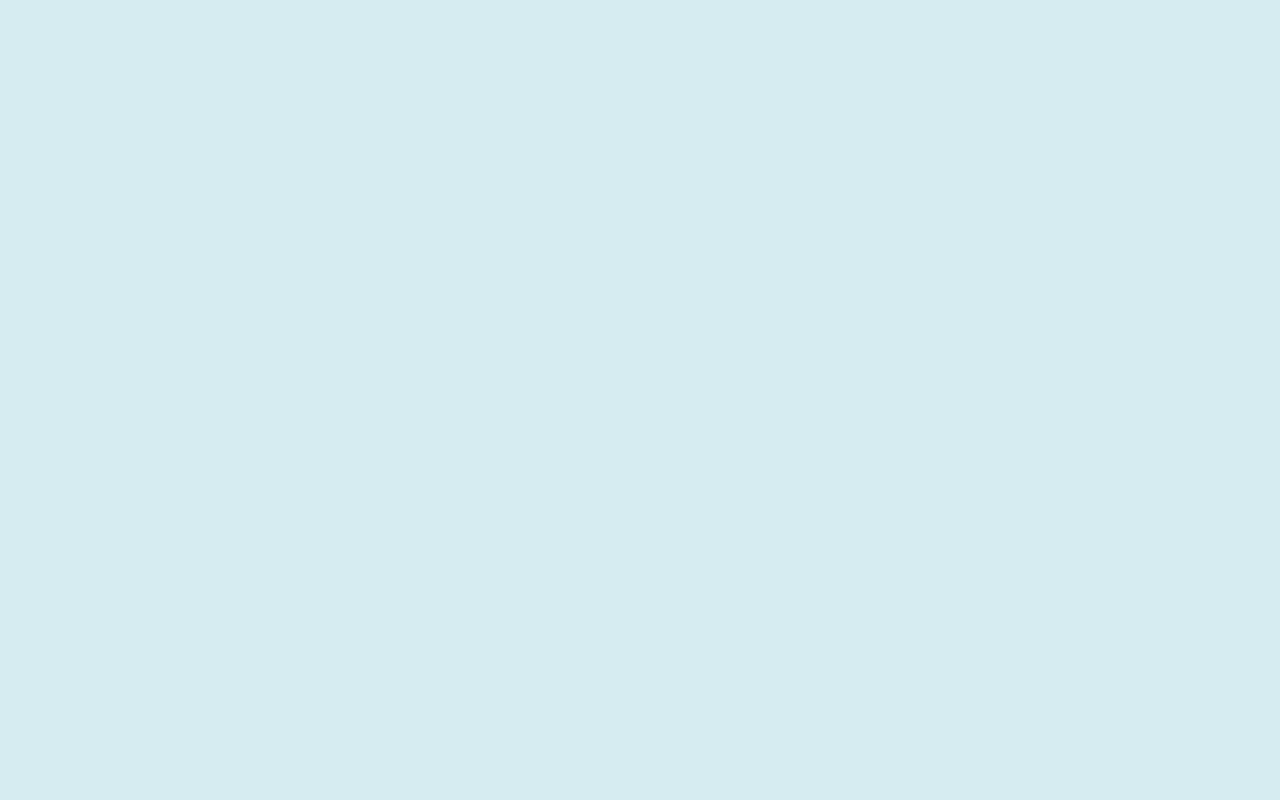
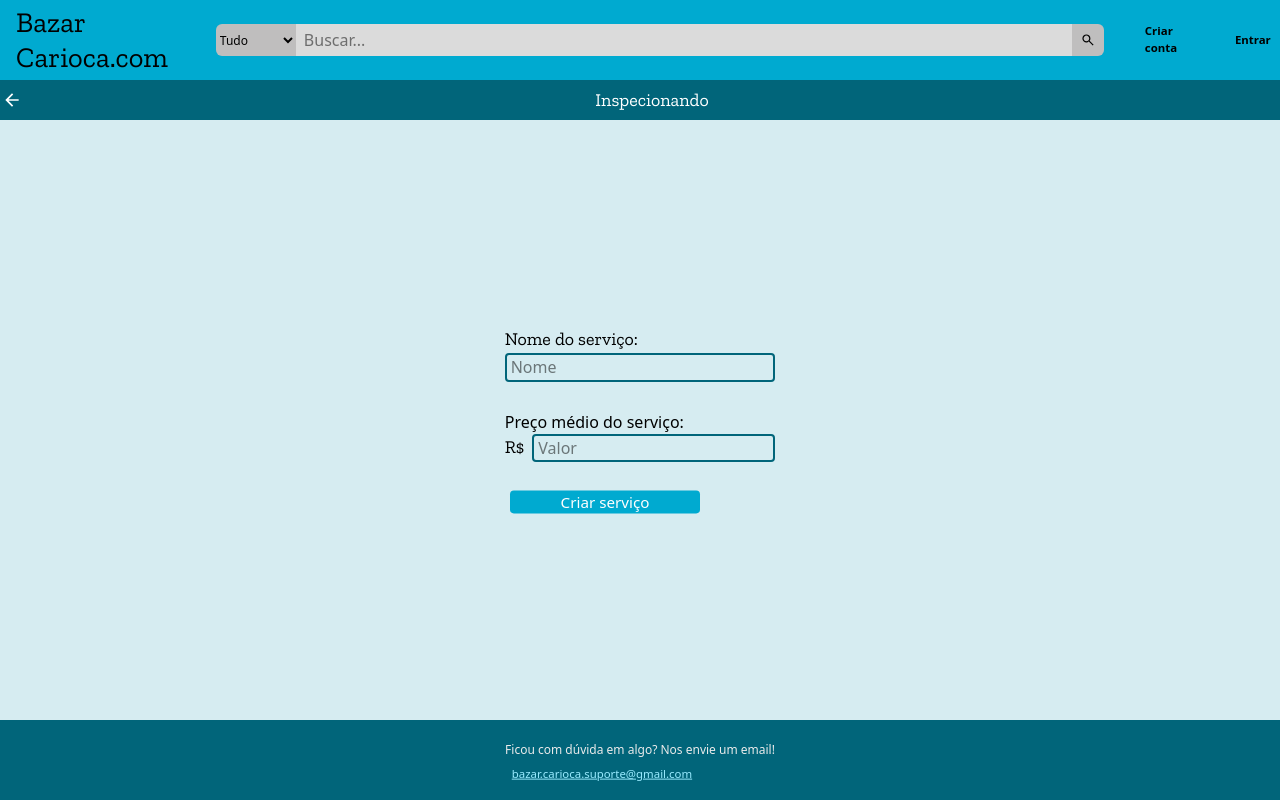
Before and after one commit to Natan-Araujo-Dev/Bazar-Carioca-Frontend, a React (Vite) app: page /lojas/1/criar/servico in a window 1280 px wide. Before the commit this address had no page. Built offline with nearby package versions, Linux system fonts and the light colour scheme.

Commit message:
- Criar serviços

```diff
--- a/src/App.tsx
+++ b/src/App.tsx
@@ -10,6 +10,7 @@ import {
 import LayoutInspect from "./pages/layout-inspect";
 import LayoutMain from "./pages/layout-main";
 import PageCreateAccount from "./pages/page-create-account";
+import PageCreateService from "./pages/page-create-service";
 import PageCreateStore from "./pages/page-create-store";
 import PageHome from "./pages/page-home";
 import PageLogin from "./pages/page-login";
@@ -46,6 +47,10 @@ export default function App() {
 		const triggerTime = tokenExpiration - 5 * 60 * 1000;
 		const delay = triggerTime - agora;
 
+		console.log(delay);
+		console.log(tokenExpiration);
+		console.log(refreshTrigger);
+
 		if (delay > 0) {
 			const timeout = setTimeout(() => {
 				refreshActions().then(() => {
@@ -54,13 +59,15 @@ export default function App() {
 			}, delay);
 			return () => clearTimeout(timeout);
 		} else {
-			console.log(`Token próximo/expirado após ${refreshTrigger} refreshs`);
-
 			refreshActions().then(() => {
 				setRefreshTrigger((v) => v + 1);
 			});
 		}
-	}, [userLogged, refreshTrigger]);
+
+		console.log(delay);
+		console.log(tokenExpiration);
+		console.log(refreshTrigger);
+	}, [refreshTrigger, userLogged]);
 
 	return (
 		<BrowserRouter>
@@ -81,6 +88,11 @@ export default function App() {
 					<Route path="/lojas/lojista/:id" element={<PageShopkeeperStores />} />
 
 					<Route path="/lojas/criar" element={<PageCreateStore />} />
+
+					<Route
+						path="/lojas/:id/criar/servico"
+						element={<PageCreateService />}
+					/>
 				</Route>
 			</Routes>
 		</BrowserRouter>
--- /dev/null
+++ b/src/api/endpointService.ts
@@ -0,0 +1,37 @@
+import type { AxiosError } from "axios";
+import { getAccessTokenCookie } from "../cookies/userCookie";
+import type CreateServiceDTO from "../models/DTOs/CreateServiceDTO";
+import api from "./axios";
+
+const entityRoute = "/servicos";
+
+export async function createService(service: CreateServiceDTO) {
+	const formData = new FormData();
+
+	formData.append("StoreId", service.storeId);
+	formData.append("Name", service.name);
+	formData.append("AveragePrice", service.averagePrice);
+
+	try {
+		const response = await api.post<CreateServiceDTO>(entityRoute, formData, {
+			headers: {
+				"Content-Type": "multipart/form-data",
+				Authorization: `Bearer ${getAccessTokenCookie()}`,
+			},
+		});
+
+		return {
+			success: true,
+			data: response.data,
+		};
+	} catch (error: unknown) {
+		const err = error as AxiosError<{ message?: string }>;
+
+		return {
+			success: false,
+			status: err.response?.status,
+			message: err.response?.data?.message || "Erro na requisição",
+			raw: err.response?.data,
+		};
+	}
+}
--- a/src/core-components/store-children.tsx
+++ b/src/core-components/store-children.tsx
@@ -1,4 +1,7 @@
+import { NavLink } from "react-router-dom";
+import Icon from "../base-components/icon";
 import Text from "../base-components/text";
+import AddIcon from "../icons/addIcon.svg?react";
 import type ProductType from "../models/productType";
 import type Service from "../models/service";
 import ProductTypesList from "./product-type-list";
@@ -6,12 +9,14 @@ import ServicesList from "./services-list";
 
 interface StoreChildrenProps extends React.ComponentProps<"div"> {
 	as?: keyof React.JSX.IntrinsicElements;
+	storeId: string;
 	services?: Service[] | null;
 	productTypes?: ProductType[] | null;
 	isEditing: boolean;
 }
 
 export default function StoreChildren({
+	storeId,
 	services,
 	productTypes,
 	isEditing,
@@ -25,15 +30,16 @@ export default function StoreChildren({
 				<div className="flex flex-row">
 					<Text variant="zilla-lg">Serviços</Text>
 
-					{/* <ButtonIcon
-						icon={ExpandIcon}
-						variant="black"
-						className="rounded-md"
-					/> */}
+					{
+						//é o dono? então:
+						<NavLink to={`/lojas/${storeId}/criar/servico`}>
+							<Icon svg={AddIcon} className="fill-blue-vivid" />
+						</NavLink>
+					}
 				</div>
 
 				<div className="rounded-b-lg bg-blue-extralight px-2 py-1">
-					<ServicesList services={services}/>
+					<ServicesList services={services} />
 				</div>
 			</div>
 
--- /dev/null
+++ b/src/models/DTOs/CreateServiceDTO.ts
@@ -0,0 +1,5 @@
+export default interface CreateServiceDTO {
+	storeId: string;
+	name: string;
+	averagePrice: string;
+}
--- a/src/pages/layout-inspect.tsx
+++ b/src/pages/layout-inspect.tsx
@@ -10,7 +10,7 @@ export default function LayoutInspect() {
 
 			<Context />
 
-			<main className="flex flex-1 mx-4 items-stretch justify-center py-15">
+			<main className="flex flex-1 mx-4 justify-center items-center py-15">
 				<Outlet />
 			</main>
 
--- /dev/null
+++ b/src/pages/page-create-service.tsx
@@ -0,0 +1,90 @@
+import { useState } from "react";
+import { useNavigate, useParams } from "react-router-dom";
+import { createService } from "../api/endpointService";
+import ButtonText from "../base-components/button-text";
+import InputField from "../base-components/input-field";
+import Text from "../base-components/text";
+import type CreateServiceDTO from "../models/DTOs/CreateServiceDTO";
+
+export default function PageCreateService() {
+	const { id } = useParams();
+
+	const navigate = useNavigate();
+
+	const [serviceDTO, setServiceDTO] = useState<CreateServiceDTO>({
+		storeId: id ?? "",
+		name: "",
+		averagePrice: "",
+	});
+
+	function serviceIsValid() {
+		if (
+			serviceDTO.name.trim() === "" ||
+			serviceDTO.averagePrice.trim() === "" ||
+			Number.isNaN(Number(serviceDTO.averagePrice))
+		) {
+			return false;
+		}
+		return true;
+	}
+
+	const [buttonMessage, setButtonMessage] = useState("Criar serviço");
+
+	return (
+		<div
+			className="
+			flex flex-col
+			justify-center items-start
+			gap-y-7"
+		>
+			<div className="flex flex-col w-full">
+				<Text variant="zilla-md">Nome do serviço:</Text>
+				<div className="flex flex-row gap-x-2">
+					<InputField
+						info=""
+						placeHolder="Nome"
+						value={serviceDTO.name}
+						onChange={(v) => setServiceDTO((s) => ({ ...s, name: v }))}
+					/>
+				</div>
+			</div>
+
+			<div>
+				Preço médio do serviço:
+				<div className="flex flex-row items-center gap-x-2">
+					<Text variant="zilla-md">R$</Text>
+
+					<InputField
+						info=""
+						placeHolder="Valor"
+						value={serviceDTO.averagePrice}
+						onChange={(v) => setServiceDTO((s) => ({ ...s, averagePrice: v }))}
+					/>
+				</div>
+			</div>
+
+			<div>
+				<ButtonText
+					value={buttonMessage}
+					onClick={async () => {
+						setButtonMessage("Carregando");
+
+						if (serviceIsValid()) {
+							console.log("criou");
+
+							await createService(serviceDTO);
+
+							navigate(`/lojas/${id}`);
+
+							return;
+						} else {
+							console.log("NÃO criou");
+						}
+
+						setButtonMessage("Criar serviço");
+					}}
+				/>
+			</div>
+		</div>
+	);
+}
--- a/src/pages/page-create-store.tsx
+++ b/src/pages/page-create-store.tsx
@@ -224,7 +224,7 @@ function PageCreateStoreDesktop({
 			<div className="flex justify-center mt-20">
 				<ButtonText
 					value={message}
-					onClick={() => {
+					onClick={async () => {
 						setMessage("Carregando.");
 
 						if (
@@ -240,7 +240,7 @@ function PageCreateStoreDesktop({
 							createStoreDTO.closingTimeMinute !== ""
 						) {
 							try {
-								createStore(createStoreDTO);
+								await createStore(createStoreDTO);
 								navigate(`/lojas/lojista/${getUserIdCookie()}`);
 							} catch (error) {
 								setMessage("Houve um erro.");
@@ -428,7 +428,7 @@ function PageCreateStoreMobile({
 			<div className="flex justify-center mt-20">
 				<ButtonText
 					value={message}
-					onClick={() => {
+					onClick={async () => {
 						setMessage("Carregando.");
 
 						if (
@@ -444,7 +444,7 @@ function PageCreateStoreMobile({
 							createStoreDTO.closingTimeMinute !== ""
 						) {
 							try {
-								createStore(createStoreDTO);
+								await createStore(createStoreDTO);
 								navigate(`/lojas/lojista/${getUserIdCookie()}`);
 							} catch (error) {
 								setMessage("Houve um erro.");
--- a/src/pages/page-store.tsx
+++ b/src/pages/page-store.tsx
@@ -24,6 +24,7 @@ export default function PageStore() {
 			<StoreInfo store={store} isEditing={false} />
 
 			<StoreChildren
+				storeId={id ?? "0"}
 				services={services}
 				productTypes={productTypes}
 				isEditing={false}
--- a/src/utilities/refreshActions.ts
+++ b/src/utilities/refreshActions.ts
@@ -10,7 +10,14 @@ import {
 import type TokenModelDTO from "../models/DTOs/tokenModelDTO";
 
 export default async function refreshActions() {
-	const { setUserLogged, setUserId, setUserName } = useUserInfoContext();
+	const {
+		userLogged,
+		userId,
+		userName,
+		setUserLogged,
+		setUserId,
+		setUserName,
+	} = useUserInfoContext();
 
 	const token: TokenModelDTO = {
 		accessToken: getAccessTokenCookie(),
@@ -26,4 +33,13 @@ export default async function refreshActions() {
 	// cookie [ userId, userName ]
 	setUserIdCookie(getUserIdCookie());
 	setUserName(getUserNameCookie());
+
+	console.log("Context");
+	console.log("UserLogged: " + userLogged);
+	console.log("UserId: " + userId);
+	console.log("UserName: " + userName);
+
+	console.log("Cookie");
+	console.log("UserId: " + getUserIdCookie());
+	console.log("UserName: " + getUserNameCookie());
 }
```
